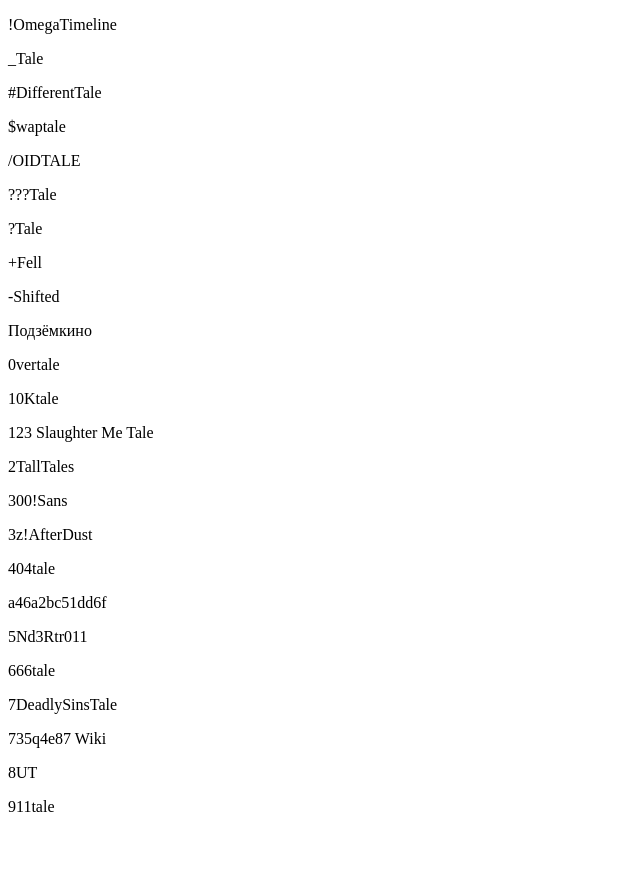
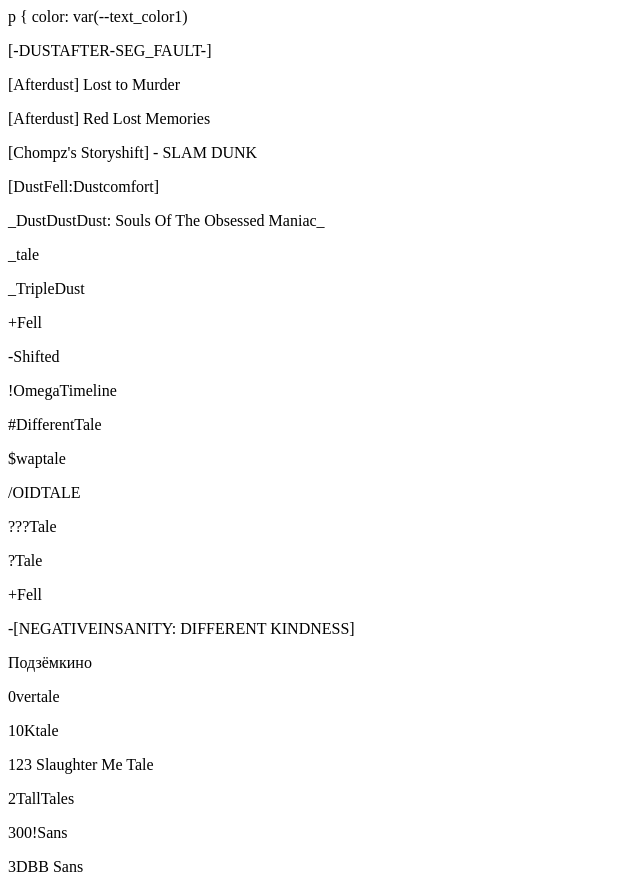
Before and after one commit to QuantumJethro/Undertale-AU-List, a plain HTML site: page index.html in a window 1280 px wide. Shown: the top 879 px of the page, without its empty margins (0-640 px from the left). Before the commit the page ends 832 px from the top, so only its background shows below. Drawn offline with Linux system fonts and the light colour scheme.

Commit message:
using CSS
added some new AUs to the list (still got a lot to list). also testing with CSS

```diff
--- a/index.html
+++ b/index.html
@@ -1,21 +1,33 @@
 <!DOCTYPE HTML>
 <html>
   <title> Undertale AU and AT list </title>
+  p {
+  color: var(--text_color1)
+  <p> [-DUSTAFTER-SEG_FAULT-] </p>
+  <p> [Afterdust] Lost to Murder </p>
+  <p> [Afterdust] Red Lost Memories </p>
+  <p> [Chompz's Storyshift] - SLAM DUNK </p>
+  <p> [DustFell:Dustcomfort] </p>
+  <p> _DustDustDust: Souls Of The Obsessed Maniac_ </p>
+  <p> _tale </p>
+  <p> _TripleDust </p>
+  <p> +Fell </p>
+  <p> -Shifted </p>
   <p> !OmegaTimeline </p>
-  <p> _Tale </p>
   <p> #DifferentTale </p>
   <p> $waptale </p>
   <p> /OIDTALE </p>
   <p> ???Tale </p>
   <p> ?Tale </p>
   <p> +Fell </p>
-  <p> -Shifted </p>
+  <p> -[NEGATIVEINSANITY: DIFFERENT KINDNESS]
   <p> Подзёмкино </p>
   <p> 0vertale </p>
   <p> 10Ktale </p>
   <p> 123 Slaughter Me Tale </p>
   <p> 2TallTales </p>
   <p> 300!Sans </p>
+  <p> 3DBB Sans </p>
   <p> 3z!AfterDust </p>
   <p> 404tale </p>
   <p> a46a2bc51dd6f </p>
@@ -25,4 +37,7 @@
   <p> 735q4e87 Wiki </p>
   <p> 8UT </p>
   <p> 911tale </p>
+
+  }
+
 </html>
```
